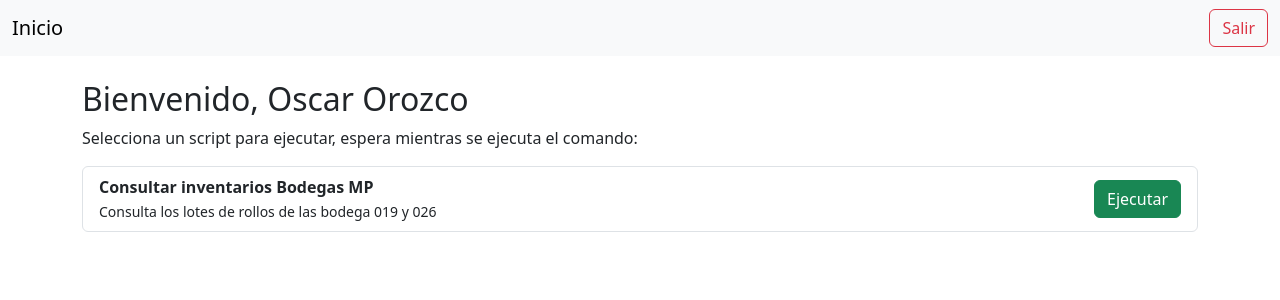
After one commit to Oscar095/Kos_Productions, a Django app: page / in a window 1280 px wide. The commit adds this page. Shown: the top 300 px of the page. Run offline with Django 5.2, Linux system fonts and the light colour scheme; a user stored in the database is signed in; data comes from the database, SQL or seed files in the repository; both versions use the stored data as it was after the commit.

Commit message:
Creado Django

```diff
--- a/ejecutor/ejecutor/settings.py
+++ b/ejecutor/ejecutor/settings.py
@@ -11,6 +11,7 @@ https://docs.djangoproject.com/en/5.2/ref/settings/
 """
 
 from pathlib import Path
+import os
 
 # Build paths inside the project like this: BASE_DIR / 'subdir'.
 BASE_DIR = Path(__file__).resolve().parent.parent
@@ -42,6 +43,7 @@ INSTALLED_APPS = [
 
 LOGIN_REDIRECT_URL = '/'
 LOGOUT_REDIRECT_URL = '/login/'
+LOGIN_URL = '/login/'
 
 MIDDLEWARE = [
     'django.middleware.security.SecurityMiddleware',
@@ -58,7 +60,7 @@ ROOT_URLCONF = 'ejecutor.urls'
 TEMPLATES = [
     {
         'BACKEND': 'django.template.backends.django.DjangoTemplates',
-        'DIRS': [],
+        'DIRS': [os.path.join(BASE_DIR, 'scripts_app', 'templates')],
         'APP_DIRS': True,
         'OPTIONS': {
             'context_processors': [
--- a/ejecutor/scripts_app/admin.py
+++ b/ejecutor/scripts_app/admin.py
@@ -1,3 +1,4 @@
 from django.contrib import admin
+from .models import Script
 
-# Register your models here.
+admin.site.register(Script)
--- a/ejecutor/scripts_app/models.py
+++ b/ejecutor/scripts_app/models.py
@@ -5,7 +5,7 @@ from django.db import models
 class Script(models.Model):
     name = models.CharField(max_length=100)
     description = models.TextField(blank=True)
-    file_name = models.CharField(max_length=100)  # nombre del .py dentro de 'scripts/'
+    file_path = models.CharField(max_length=100)  # nombre del .py dentro de 'scripts/'
 
     def __str__(self):
         return self.name
--- /dev/null
+++ b/ejecutor/scripts_app/templates/scripts_app/home.html
@@ -0,0 +1,17 @@
+{% extends 'scripts_app/base.html' %}
+
+{% block content %}
+<h2>Bienvenido, {{ user.first_name }} {{ user.last_name }}</h2>
+<p>Selecciona un script para ejecutar, espera mientras se ejecuta el comando:</p>
+<ul class="list-group">
+    {% for script in scripts %}
+        <li class="list-group-item d-flex justify-content-between align-items-center">
+            <div>
+                <strong>{{ script.name }}</strong><br>
+                <small>{{ script.description }}</small>
+            </div>
+            <a href="{% url 'run_script' script.id %}" class="btn btn-success">Ejecutar</a>
+        </li>
+    {% endfor %}
+</ul>
+{% endblock %}
--- /dev/null
+++ b/ejecutor/scripts_app/urls.py
@@ -0,0 +1,7 @@
+from django.urls import path
+from . import views
+
+urlpatterns = [
+    path('', views.home, name='home'),
+    path('run/<int:script_id>/', views.run_script, name='run_script'),
+]
--- a/ejecutor/scripts_app/views.py
+++ b/ejecutor/scripts_app/views.py
@@ -1,10 +1,32 @@
-from django.shortcuts import render
+# scripts_app/views.py (completa las dos vistas)
 
-# Create your views here.
-
-from django.shortcuts import render
+from django.shortcuts import render, get_object_or_404
 from django.contrib.auth.decorators import login_required
+from .models import Script
+import subprocess
+import os
+from django.conf import settings
 
 @login_required
 def home(request):
-    return render(request, 'scripts_app/home.html')
+    scripts = Script.objects.all()
+    return render(request, 'scripts_app/home.html', {'scripts': scripts})
+
+@login_required
+def run_script(request, script_id):
+    script = get_object_or_404(Script, id=script_id)
+    script_path = script.file_path
+
+    try:
+        result = subprocess.run(['python', script_path], capture_output=True, text=True, timeout=60)
+        output = result.stdout
+        error = result.stderr
+    except Exception as e:
+        output = ''
+        error = str(e)
+
+    return render(request, 'scripts_app/output.html', {
+        'script': script,
+        'output': output,
+        'error': error,
+    })
```
Also changed, not shown: ejecutor/scripts_app/templates/registration/login.html (renamed from ejecutor/scripts_app/templetes/scripts_app/home.html, +0 -8 lines), ejecutor/scripts_app/templates/scripts_app/output.html (added, +13 -0 lines), ejecutor/db.sqlite3 (added), ejecutor/scripts_app/migrations/0001_initial.py (added), ejecutor/scripts_app/migrations/0002_rename_file_name_script_file_path.py (added), ejecutor/scripts_app/templates/scripts_app/base.html (renamed from ejecutor/scripts_app/templetes/scripts_app/base.html), ejecutor/scripts_app/templetes/registration/login.html (deleted).
